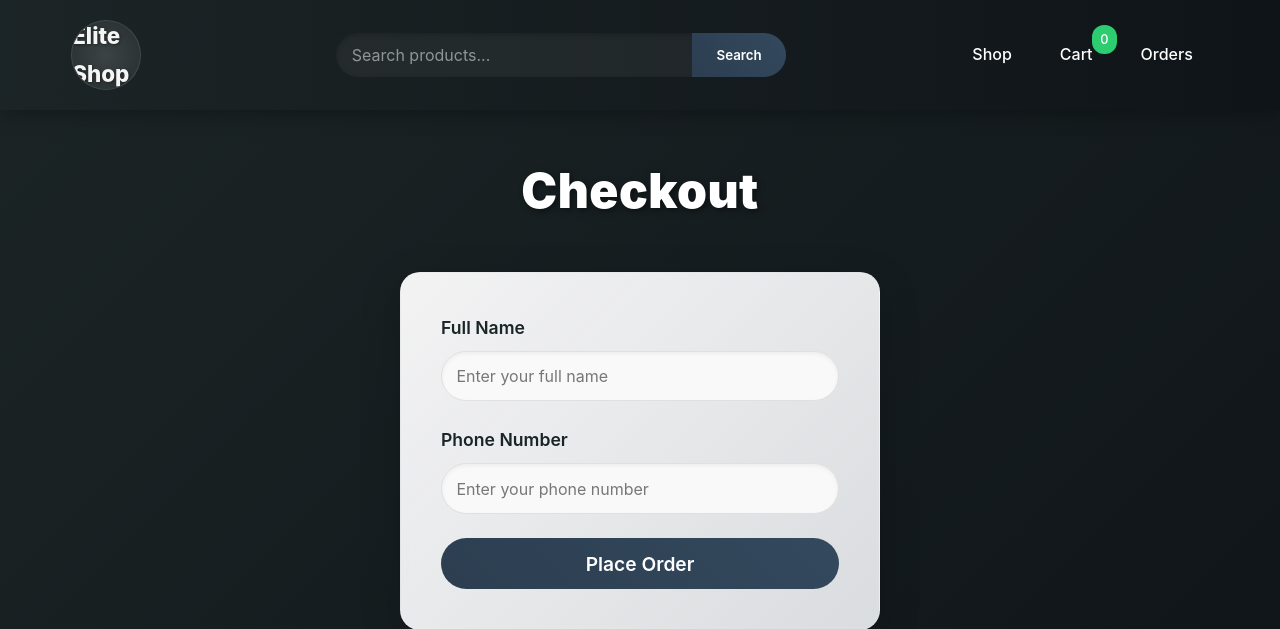
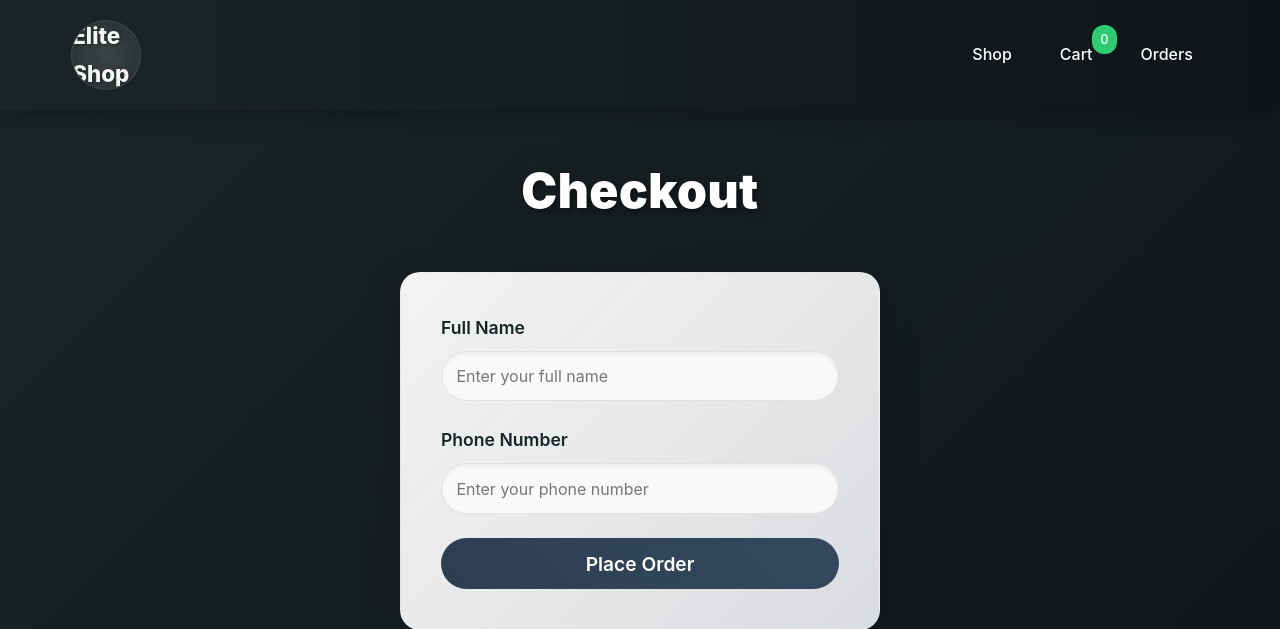
Before and after one commit to ugcoded/shopit, a Flask app: page /checkout in a window 1280 px wide. Shown: the top 629 px of the page. Run offline with Flask 3, Linux system fonts and the light colour scheme; data that the repository does not hold is empty; some libraries are stand-ins or nearby versions.

Commit message:
Update checkout.html

```diff
--- a/templates/checkout.html
+++ b/templates/checkout.html
@@ -17,10 +17,6 @@
                     {{ branding.site_name }}
                 {% endif %}
             </h1>
-            <form method="POST" action="/search" class="search-form" role="search">
-                <input type="text" name="search" placeholder="Search products..." class="search-input" aria-label="Search products">
-                <button type="submit" class="search-btn" aria-label="Submit search">Search</button>
-            </form>
             <nav role="navigation">
                 <a href="/" aria-label="Shop page">Shop</a>
                 <a href="/cart" aria-label="Cart page">Cart <span id="cart-count">{{ cart_count }}</span></a>
```
